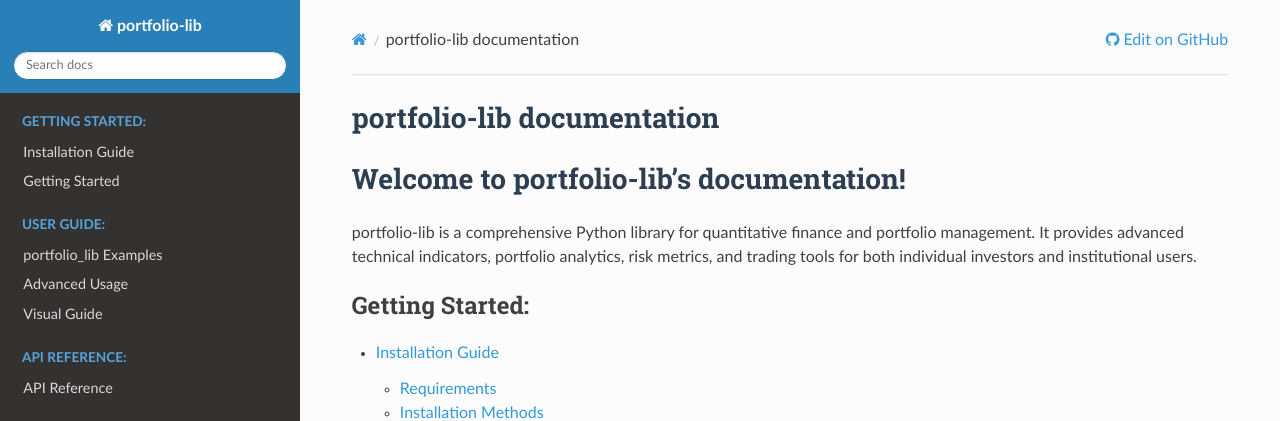
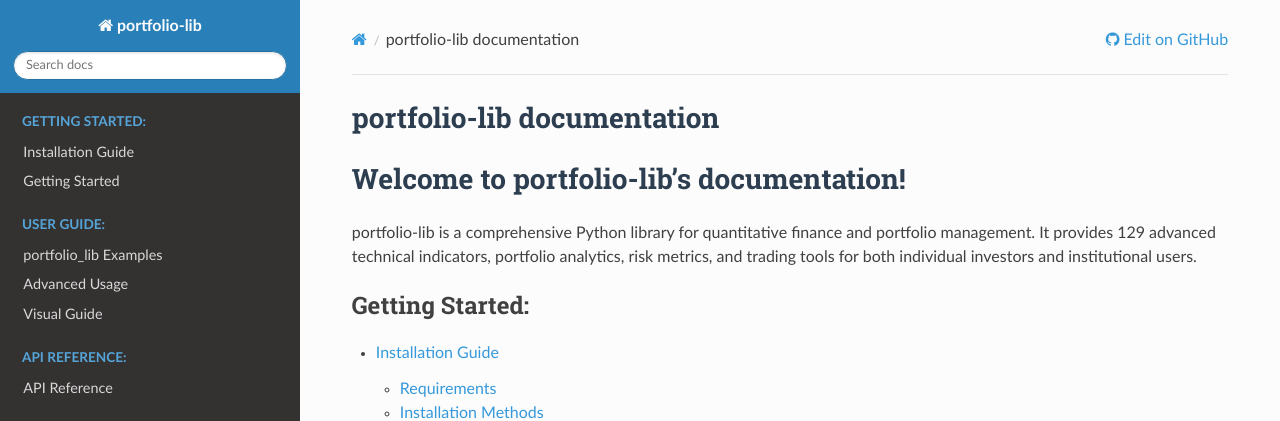
Before and after one commit to NeuralNinja110/Portfolio-lib, a Sphinx documentation site: the page built from docs/source/index.rst, in a window 1280 px wide and 900 px high. Shown: the top 421 px of the window. Built offline with Sphinx 7.4.7 and the Read the Docs theme 3.1.0, drawn with Linux system fonts in a browser that asks for light colours; some of the changed text lies outside the part shown.

Commit message:
Technical Indicator Count Update

```diff
--- a/docs/source/index.rst
+++ b/docs/source/index.rst
@@ -10,7 +10,7 @@ portfolio-lib documentation
 Welcome to portfolio-lib's documentation!
 ==========================================
 
-portfolio-lib is a comprehensive Python library for quantitative finance and portfolio management. It provides advanced technical indicators, portfolio analytics, risk metrics, and trading tools for both individual investors and institutional users.
+portfolio-lib is a comprehensive Python library for quantitative finance and portfolio management. It provides 129 advanced technical indicators, portfolio analytics, risk metrics, and trading tools for both individual investors and institutional users.
 
 .. toctree::
    :maxdepth: 2
@@ -44,7 +44,7 @@ What is portfolio-lib?
 
 portfolio-lib is designed for:
 
-* **Technical Analysis**: 17+ technical indicators with mathematical formulas
+* **Technical Analysis**: 129 technical indicators with mathematical formulas
 * **Portfolio Management**: Advanced risk analytics and position sizing
 * **Risk Assessment**: VaR, CVaR, drawdown analysis, and more
 * **Performance Attribution**: Sector and factor-based analysis
--- a/docs/source/portfolio_lib.indicators.rst
+++ b/docs/source/portfolio_lib.indicators.rst
@@ -1161,4 +1161,4 @@ Keltner Channels use exponential moving averages and the Average True Range to s
    print('Middle Line:', middle[-5:])
    print('Lower Channel:', lower[-5:])
 
-And 17 more advanced indicators including Aroon, CMO, DPO, Force Index, TRIX, Williams A/D, Chaikin Oscillator, Elder Ray Index, and many others with complete mathematical formulations and examples.
+And 20 more advanced indicators including Aroon, CMO, DPO, Force Index, TRIX, Williams A/D, Chaikin Oscillator, Elder Ray Index, and many others with complete mathematical formulations and examples.
```
Also changed, not shown: README.md (+2 -2 lines), portfolio-lib-package/README.md, 8 other files.
